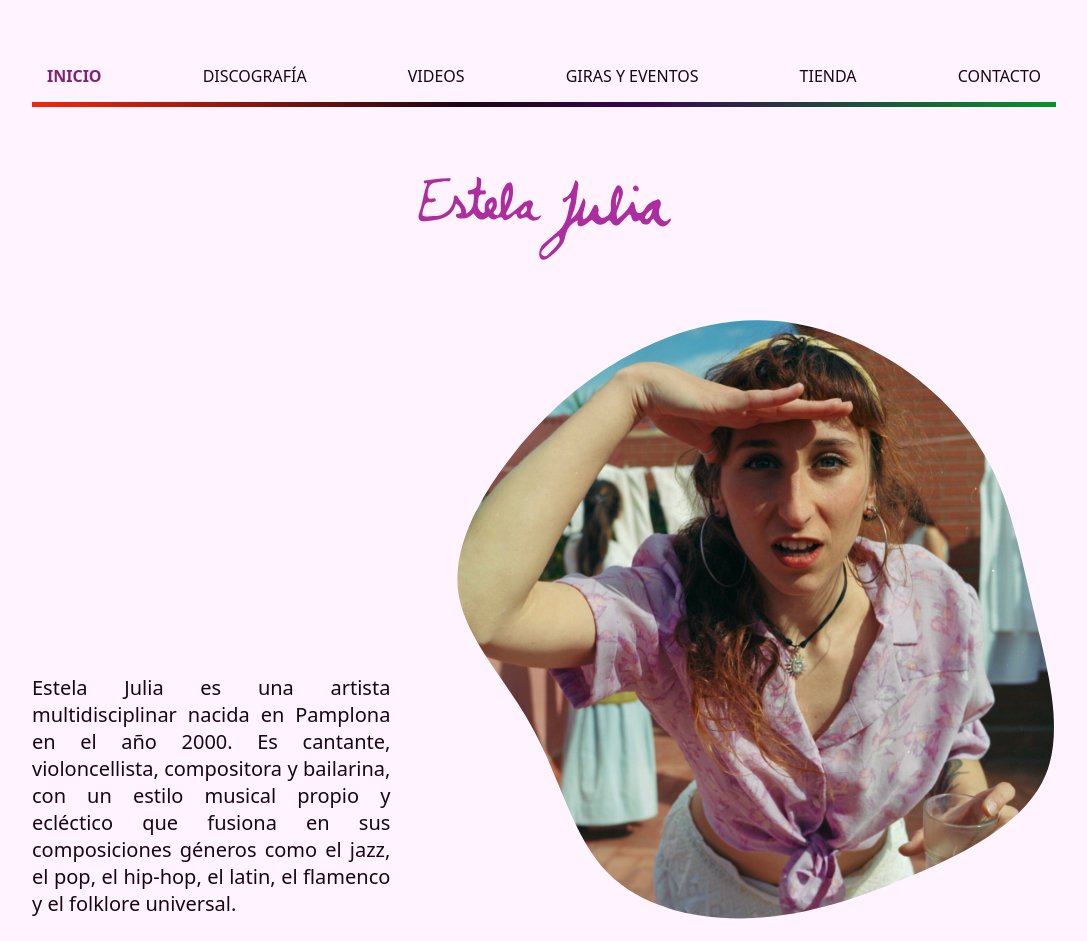
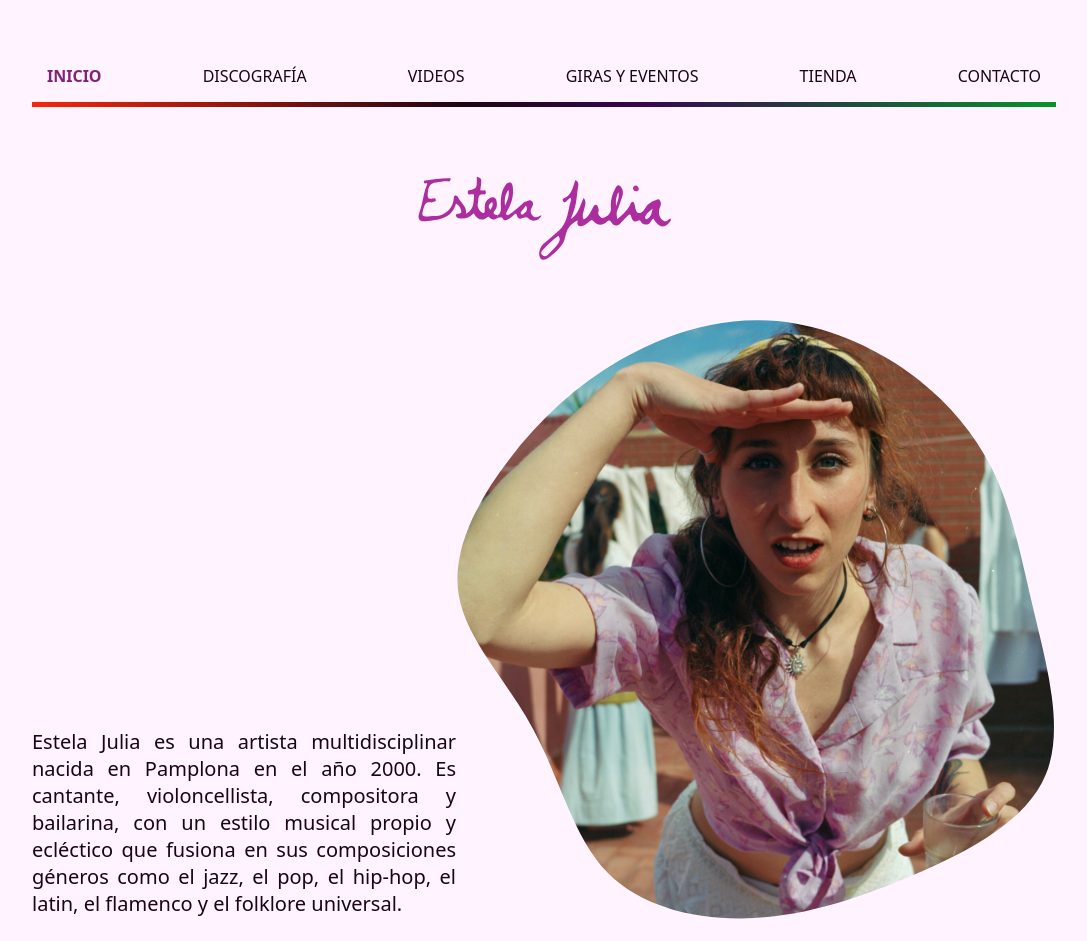
Before and after one commit to MAlexGG/estela-julia, a React (Vite) app: page / in a window 1280 px wide. Shown: the top 941 px of the page, without its empty margins (96-1183 px from the left). Built offline with nearby package versions, Linux system fonts and the light colour scheme; no server answers.

Commit message:
styles min details

```diff
--- a/src/components/navbar/Navbar.jsx
+++ b/src/components/navbar/Navbar.jsx
@@ -21,7 +21,6 @@ function Navbar() {
         <nav className={isOpen ? styles.ctNavbar : styles.ctNavbarClose}>
             <NavLink to={"/"} className={({isActive}) => isActive ? styles.navActive : ""}>INICIO</NavLink>
             <a href="/#discografia"  onClick={handleClick}>DISCOGRAFÍA</a>
-            {/* <NavLink to={"#discografia"}>DISCOGRAFÍA</NavLink> */}
             <NavLink to={"/videos"} className={({isActive}) => isActive ? styles.navActive : ""}>VIDEOS</NavLink>
             <NavLink to={"/tours-events"} className={({isActive}) => isActive ? styles.navActive : ""}>GIRAS Y EVENTOS</NavLink>
             <a href="http://" target="_blank" rel="noopener noreferrer">TIENDA</a>
--- a/src/components/navbar/Navbar.module.css
+++ b/src/components/navbar/Navbar.module.css
@@ -67,6 +67,9 @@
         background: none;
         padding: 0;
     }
+    .btMenu:hover {
+        background-color: transparent;
+    }
     .ctHeaderClose {
         width: 100vw;
         height: 10vh;
--- a/src/pages/home/Home.module.css
+++ b/src/pages/home/Home.module.css
@@ -11,7 +11,7 @@
 }
 
 .txtStart {
-    width: 35%;
+    width: 50%;
     text-align: justify;
     padding: 10px 0;
     color: var(--dark-color);
--- a/src/pages/notFound/NotFound.module.css
+++ b/src/pages/notFound/NotFound.module.css
@@ -5,6 +5,7 @@
     flex-direction: column;
     justify-content: space-between;
     align-items: center;
+    text-align: center;
 }
 
 .separator {
```
